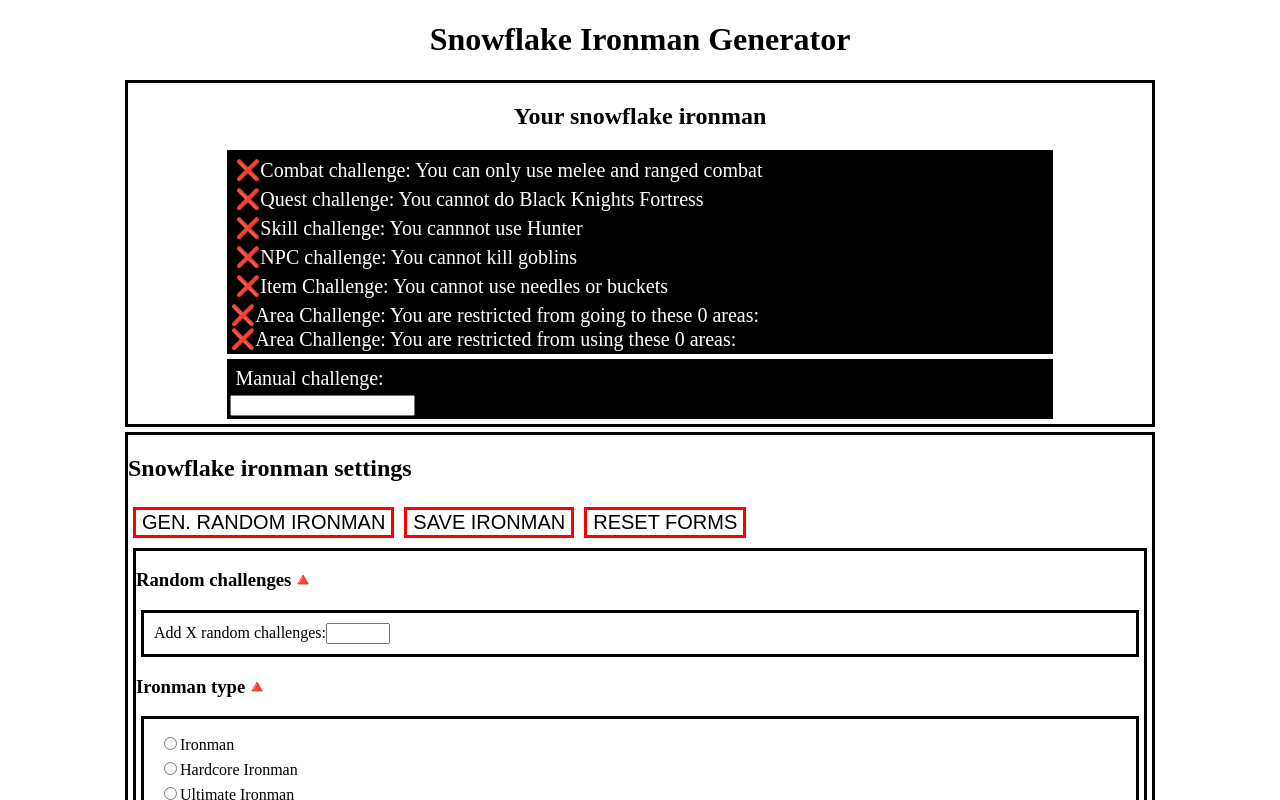
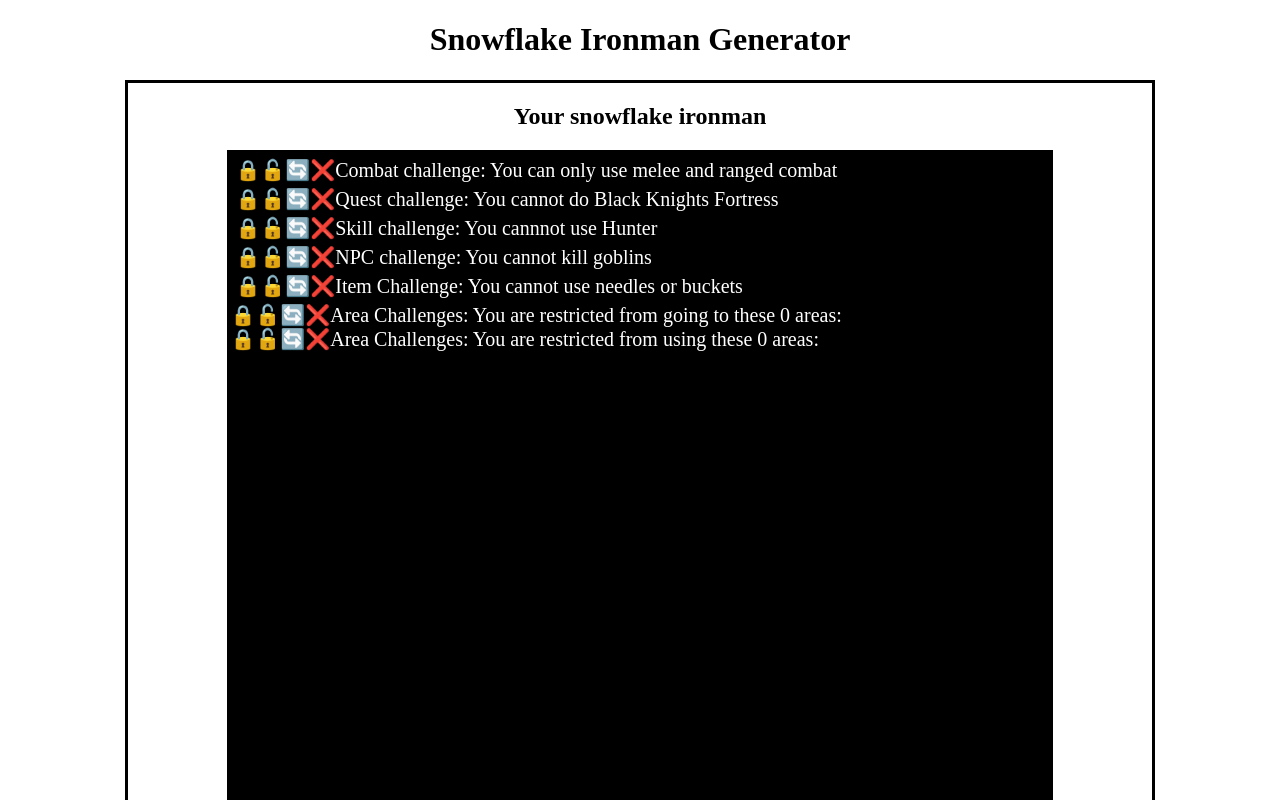
Before and after one commit to Yonkai/ironman-challenge-maker, a Next.js app: page / in a window 1280 px wide. Shown: the top 800 px of the page. Built offline with nearby package versions, Linux system fonts and the light colour scheme.

Commit message:
add emojis for locking/unlocking/resetting

```diff
--- a/components/IronmanDisplayChallenges.js
+++ b/components/IronmanDisplayChallenges.js
@@ -13,13 +13,13 @@ class IronmanDisplayChallenges extends Component {
     return (<div>
       {/* Ironman challenge condition: */}
       <h2> Your snowflake ironman</h2>
-      <div>
+      <div className='challenge-list'>
         {/* TODO: Make them removeable once generate to manually weed out conflicts */}
-        <p>❌Combat challenge: You can only use melee and ranged combat</p>
-        <p>❌Quest challenge: You cannot do Black Knights Fortress</p>
-        <p>❌Skill challenge: You cannnot use Hunter</p>
-        <p>❌NPC challenge: You cannot kill goblins</p>
-        <p>❌Item Challenge: You cannot use needles or buckets</p>
+        <p>🔒🔓🔄❌Combat challenge: You can only use melee and ranged combat</p>
+        <p>🔒🔓🔄❌Quest challenge: You cannot do Black Knights Fortress</p>
+        <p>🔒🔓🔄❌Skill challenge: You cannnot use Hunter</p>
+        <p>🔒🔓🔄❌NPC challenge: You cannot kill goblins</p>
+        <p>🔒🔓🔄❌Item Challenge: You cannot use needles or buckets</p>
         <AreaDisplay
           rootState={this.props.rootState}
         />
@@ -29,7 +29,7 @@ class IronmanDisplayChallenges extends Component {
         <p>Manual challenge:</p>
         <input type='text' />
       </div>
-
+      {/* TODO: Update LAME UI for forms/display... this is a total pain to use. */}
       <style jsx>
         {`
             p{
@@ -45,6 +45,12 @@ class IronmanDisplayChallenges extends Component {
               width:80%;
               margin:5px auto;
             }
+
+            .challenge-list{
+              overflow-y: scroll;
+              height:690px;
+
+            }
             div div{
               background:black;
             }
--- a/components/displayers/AreaDisplay.js
+++ b/components/displayers/AreaDisplay.js
@@ -18,7 +18,7 @@ const AreaDisplay = (props) => {
     <div>
 
       <ul>
-        {`❌Area Challenge: You are restricted from going to these
+        {`🔒🔓🔄❌Area Challenges: You are restricted from going to these
       ${props.rootState[STATE_KEYS.AREA.GOING_AREA] ? props.rootState[STATE_KEYS.AREA.GOING_AREA] : 0}  areas:`}
         {goingSelected.map((area, index) =>
           <li key={index}>{area}</li>
@@ -26,7 +26,7 @@ const AreaDisplay = (props) => {
       </ul>
       {/* Use this?props.rootState[STATE_KEYS.AREA.GOING_AREA] || 0 */}
       <ul>
-        {`❌Area Challenge: You are restricted from using these
+        {`🔒🔓🔄❌Area Challenges: You are restricted from using these
       ${props.rootState[STATE_KEYS.AREA.USING_AREA] ? props.rootState[STATE_KEYS.AREA.USING_AREA] : 0}  areas:`}
         {usingSelected.map((area, index) =>
           <li key={index + 1000}>{area}</li>
```
